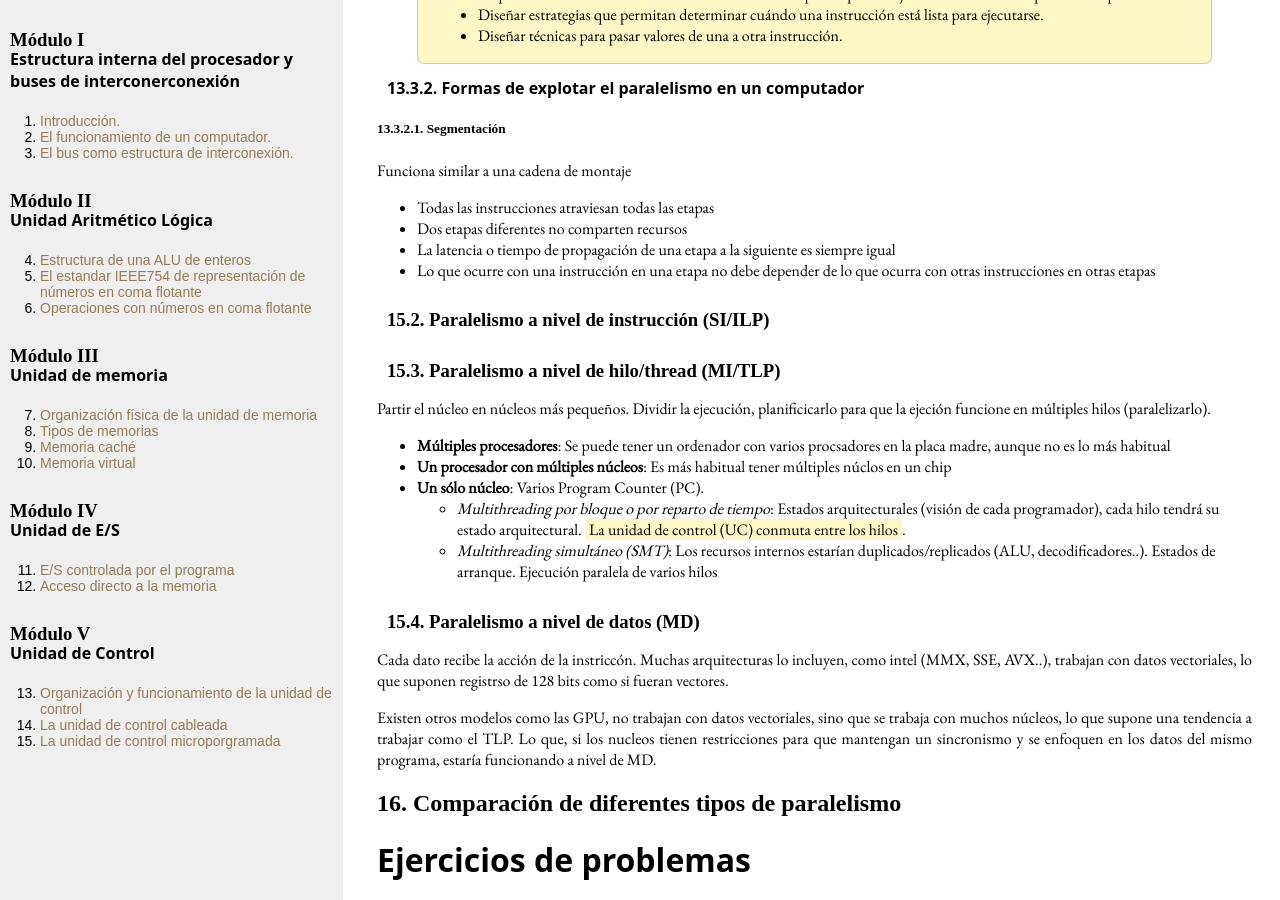
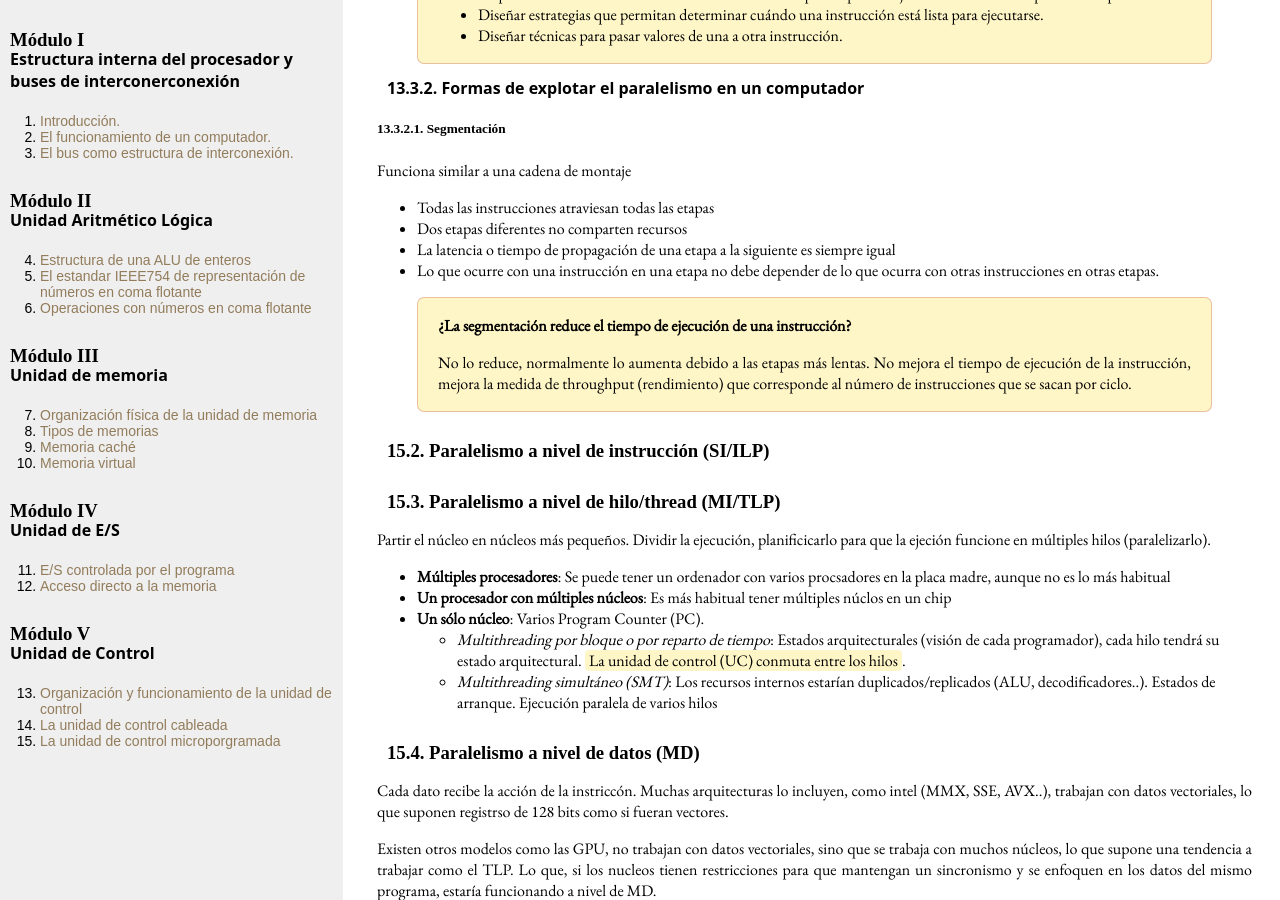
Before and after one commit to dkaerit/EDC, a Jekyll site: the page built from _posts/2020-10-05-TEMA02.md, in a window 1280 px wide and 900 px high, scrolled down 15619 px. Built offline with Jekyll 4.4.1, drawn with Linux system fonts in a browser that asks for light colours; some web fonts are replaced.

Commit message:
Update 2020-10-05-TEMA02.md

```diff
--- a/_posts/2020-10-05-TEMA02.md
+++ b/_posts/2020-10-05-TEMA02.md
@@ -472,7 +472,7 @@ El flujo de datos/información se refiere acerca del movimiento que tienen los d
 
 ### 13.3. Paralelismo en el hardware
 
-<center><img src="https://i.gyazo.com/10018815a896f4f5ed66eafc1183e632.png"></center>
+<center><img src="https://i.gyazo.com/4efc4c28f5c669e4c2506d5ef739d646.png"></center>
 
 #### 13.3.1 Paralelismo a nivel de instrucción
 
@@ -491,7 +491,11 @@ Funciona similar a una cadena de montaje
   * Todas las instrucciones atraviesan todas las etapas
   * Dos etapas diferentes no comparten recursos
   * La latencia o tiempo de propagación de una etapa a la siguiente es siempre igual
-  * Lo que ocurre con una instrucción en una etapa no debe depender de lo que ocurra con otras instrucciones en otras etapas
+  * Lo que ocurre con una instrucción en una etapa no debe depender de lo que ocurra con otras instrucciones en otras etapas.
+
+> **¿La segmentación reduce el tiempo de ejecución de una instrucción?**
+>
+> No lo reduce, normalmente lo aumenta debido a las etapas más lentas. No mejora el tiempo de ejecución de la instrucción, mejora la medida de throughput (rendimiento) que corresponde al número de instrucciones que se sacan por ciclo.
 
 ### 15.2. Paralelismo a nivel de instrucción (SI/ILP)
 ### 15.3. Paralelismo a nivel de hilo/thread (MI/TLP)
```
